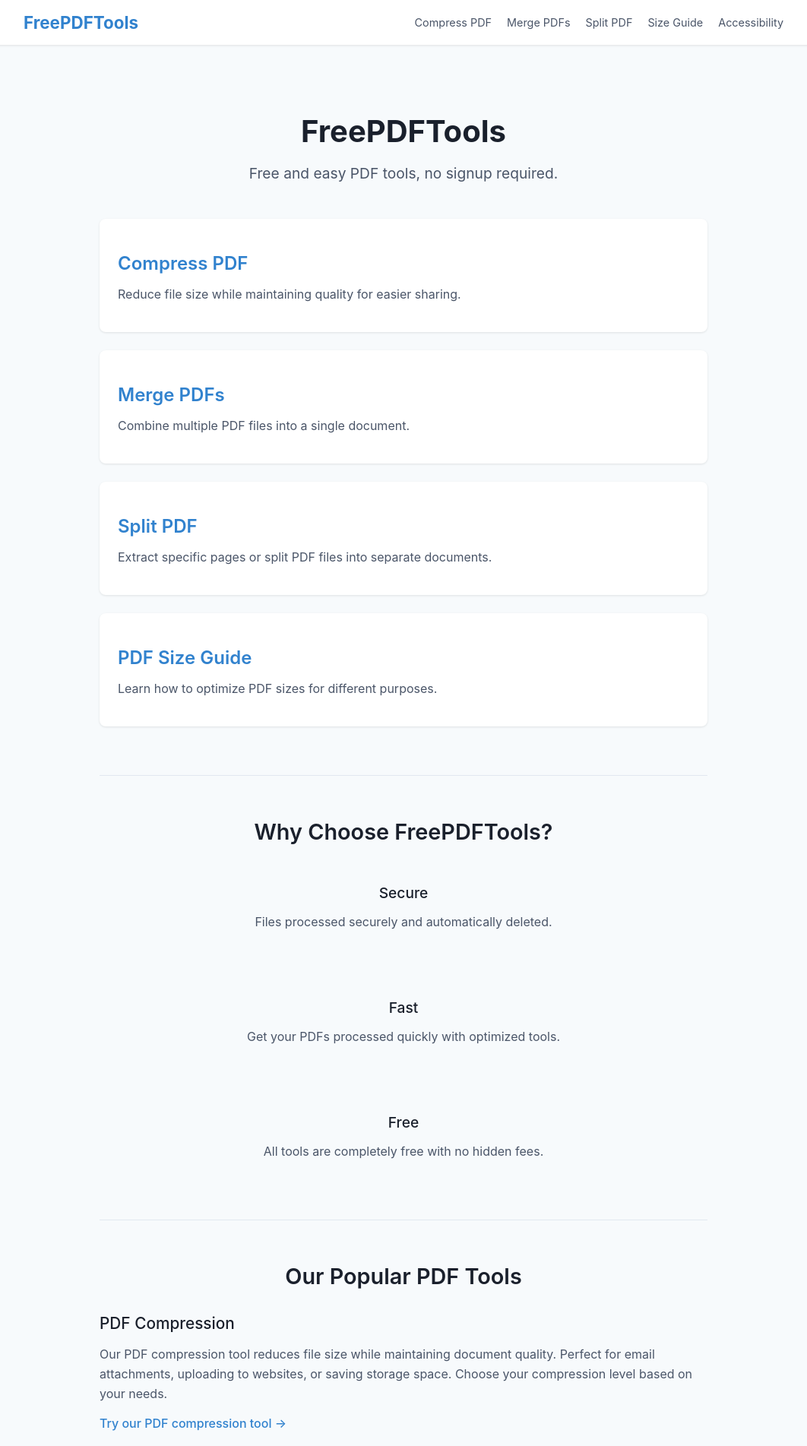
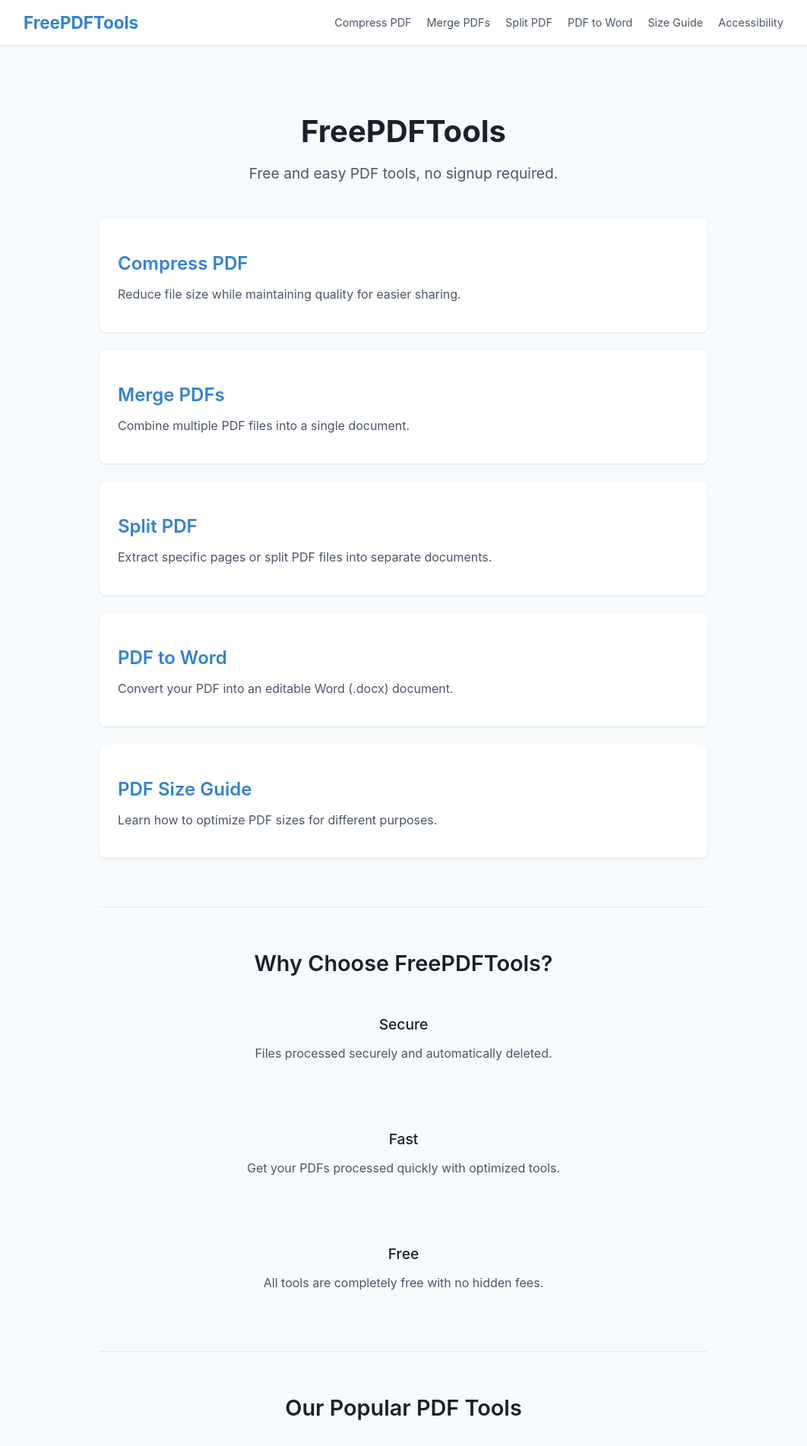
Before and after one commit to someentropy/pdf-tools-site, a Flask app: page / in a window 1280 px wide. Shown: the top 1903 px of the page at 76% size, without its empty margins (109-1171 px from the left). Run offline with Flask 3, Linux system fonts and the light colour scheme.

Commit message:
pdf-to-word

```diff
--- a/app/routes.py
+++ b/app/routes.py
@@ -11,6 +11,8 @@ import json
 import os
 from datetime import datetime
 from flask import flash, redirect, url_for, jsonify
+from pdf2docx import Converter  # Add this near your other imports
+
 
 app_routes = Blueprint("routes", __name__)
 UPLOAD_FOLDER = os.path.join(os.path.dirname(os.path.dirname(__file__)), "uploads")
@@ -307,6 +309,7 @@ def sitemap():
         {"loc": "/compress-pdf-online", "priority": "0.8"},
         {"loc": "/merge-pdf-files", "priority": "0.8"},
         {"loc": "/split-pdf", "priority": "0.8"},
+        {"loc": "/pdf-to-word", "priority": "0.8"},
         {"loc": "/pdf-file-size-guide", "priority": "0.7"},
         {"loc": "/pdf-accessibility-guide", "priority": "0.7"},
         {"loc": "/about", "priority": "0.5"},
@@ -460,3 +463,38 @@ def split_pdf():
             return render_template("split.html", success=True, download_link=f"/download?filename={zip_filename}")
 
     return render_template("split.html")
+
+@app_routes.route("/pdf-to-word", methods=["GET", "POST"])
+def pdf_to_word():
+    if request.method == "POST":
+        if "file" not in request.files:
+            return render_template("pdf_to_word.html", error="No file uploaded")
+
+        file = request.files["file"]
+        if file.filename == "":
+            return render_template("pdf_to_word.html", error="No file selected")
+
+        filename = secure_filename(file.filename)
+        timestamp = datetime.now().strftime("%Y%m%d%H%M%S")
+        base_name = os.path.splitext(filename)[0]
+        pdf_path = os.path.join(UPLOAD_FOLDER, f"{timestamp}_{filename}")
+        docx_filename = f"{timestamp}_{base_name}.docx"
+        docx_path = os.path.join(UPLOAD_FOLDER, docx_filename)
+
+        file.save(pdf_path)
+
+        try:
+            # Convert PDF to DOCX
+            converter = Converter(pdf_path)
+            converter.convert(docx_path, start=0, end=None)
+            converter.close()
+
+            # Delete the PDF input immediately
+            os.remove(pdf_path)
+
+            return render_template("pdf_to_word.html", success=True, download_link=f"/download?filename={docx_filename}")
+
+        except Exception as e:
+            return render_template("pdf_to_word.html", error=f"Conversion failed: {str(e)}")
+
+    return render_template("pdf_to_word.html")
--- a/app/templates/index.html
+++ b/app/templates/index.html
@@ -1,9 +1,9 @@
 {% extends "layout.html" %}
-{% block title %}Free PDF Tools Online - Compress & Merge PDFs | FreePDFTools{% endblock %}
-{% block description %}FreePDFTools offers 100% free online tools to compress, merge and edit PDF files. No signup, no watermarks, and no file limits. Fast, secure and easy to use.{% endblock %}
-{% block keywords %}PDF tools, free PDF editor, compress PDF online, merge PDF files, no signup PDF tools{% endblock %}
+{% block title %}Free PDF Tools Online - Compress, Merge, Convert | FreePDFTools{% endblock %}
+{% block description %}FreePDFTools offers 100% free online tools to compress, merge, convert and edit PDF files. No signup, no watermarks, and no file limits. Fast, secure and easy to use.{% endblock %}
+{% block keywords %}PDF tools, free PDF editor, compress PDF, merge PDF, convert PDF to Word{% endblock %}
 {% block og_title %}Free PDF Tools Online | FreePDFTools{% endblock %}
-{% block og_description %}FreePDFTools offers free online tools to compress, merge and edit PDF files without signup. Fast, secure and easy to use.{% endblock %}
+{% block og_description %}FreePDFTools offers free online tools to compress, merge, and convert PDF files without signup. Fast, secure and easy to use.{% endblock %}
 
 {% block content %}
 <section style="max-width: 800px; margin: 0 auto; padding: 40px 20px; text-align: center;">
@@ -11,28 +11,35 @@
   <p style="font-size: 1.2rem; color: #4a5568; margin-bottom: 32px;">Free and easy PDF tools, no signup required.</p>
 
   <div style="display: grid; grid-template-columns: 1fr; gap: 24px; margin: 48px 0; text-align: left;">
-    <article style="display: block; background-color: white; border-radius: 8px; padding: 24px; box-shadow: 0 1px 3px rgba(0,0,0,0.1); text-decoration: none;">
+    <article style="background-color: white; border-radius: 8px; padding: 24px; box-shadow: 0 1px 3px rgba(0,0,0,0.1);">
       <a href="/compress-pdf-online" style="text-decoration: none;">
         <h2 style="font-size: 1.5rem; font-weight: 600; color: #3182ce; margin-bottom: 12px;">Compress PDF</h2>
         <p style="color: #4a5568;">Reduce file size while maintaining quality for easier sharing.</p>
       </a>
     </article>
 
-    <article style="display: block; background-color: white; border-radius: 8px; padding: 24px; box-shadow: 0 1px 3px rgba(0,0,0,0.1); text-decoration: none;">
+    <article style="background-color: white; border-radius: 8px; padding: 24px; box-shadow: 0 1px 3px rgba(0,0,0,0.1);">
       <a href="/merge-pdf-files" style="text-decoration: none;">
         <h2 style="font-size: 1.5rem; font-weight: 600; color: #3182ce; margin-bottom: 12px;">Merge PDFs</h2>
         <p style="color: #4a5568;">Combine multiple PDF files into a single document.</p>
       </a>
     </article>
 
-    <article style="display: block; background-color: white; border-radius: 8px; padding: 24px; box-shadow: 0 1px 3px rgba(0,0,0,0.1); text-decoration: none;">
+    <article style="background-color: white; border-radius: 8px; padding: 24px; box-shadow: 0 1px 3px rgba(0,0,0,0.1);">
       <a href="/split-pdf" style="text-decoration: none;">
         <h2 style="font-size: 1.5rem; font-weight: 600; color: #3182ce; margin-bottom: 12px;">Split PDF</h2>
         <p style="color: #4a5568;">Extract specific pages or split PDF files into separate documents.</p>
       </a>
     </article>
 
-    <article style="display: block; background-color: white; border-radius: 8px; padding: 24px; box-shadow: 0 1px 3px rgba(0,0,0,0.1); text-decoration: none;">
+    <article style="background-color: white; border-radius: 8px; padding: 24px; box-shadow: 0 1px 3px rgba(0,0,0,0.1);">
+      <a href="/pdf-to-word" style="text-decoration: none;">
+        <h2 style="font-size: 1.5rem; font-weight: 600; color: #3182ce; margin-bottom: 12px;">PDF to Word</h2>
+        <p style="color: #4a5568;">Convert your PDF into an editable Word (.docx) document.</p>
+      </a>
+    </article>
+
+    <article style="background-color: white; border-radius: 8px; padding: 24px; box-shadow: 0 1px 3px rgba(0,0,0,0.1);">
       <a href="/pdf-file-size-guide" style="text-decoration: none;">
         <h2 style="font-size: 1.5rem; font-weight: 600; color: #3182ce; margin-bottom: 12px;">PDF Size Guide</h2>
         <p style="color: #4a5568;">Learn how to optimize PDF sizes for different purposes.</p>
@@ -66,25 +73,31 @@
 
     <div style="text-align: left; margin-bottom: 30px;">
       <h3 style="font-size: 1.3rem; font-weight: 500; color: #1a202c; margin-bottom: 15px;">PDF Compression</h3>
-      <p style="color: #4a5568; line-height: 1.6;">Our PDF compression tool reduces file size while maintaining document quality. Perfect for email attachments, uploading to websites, or saving storage space. Choose your compression level based on your needs.</p>
+      <p style="color: #4a5568;">Reduce file size while maintaining document quality. Perfect for email attachments, uploading to websites, or saving storage space.</p>
       <p style="margin-top: 10px;"><a href="/compress-pdf-online" style="color: #3182ce; text-decoration: none; font-weight: 500;">Try our PDF compression tool →</a></p>
     </div>
 
     <div style="text-align: left; margin-bottom: 30px;">
       <h3 style="font-size: 1.3rem; font-weight: 500; color: #1a202c; margin-bottom: 15px;">PDF Merger</h3>
-      <p style="color: #4a5568; line-height: 1.6;">Combine multiple PDF files into a single document with our PDF merger tool. Organize related information, create comprehensive reports, or consolidate multiple scanned pages into one PDF file.</p>
+      <p style="color: #4a5568;">Combine multiple PDF files into a single document. Organize related information or consolidate scans into one file.</p>
       <p style="margin-top: 10px;"><a href="/merge-pdf-files" style="color: #3182ce; text-decoration: none; font-weight: 500;">Try our PDF merger tool →</a></p>
     </div>
 
     <div style="text-align: left; margin-bottom: 30px;">
       <h3 style="font-size: 1.3rem; font-weight: 500; color: #1a202c; margin-bottom: 15px;">PDF Splitter</h3>
-      <p style="color: #4a5568; line-height: 1.6;">Extract specific pages from your PDFs or split documents into individual pages with our PDF splitting tool. Perfect for removing unwanted content, creating shorter documents from larger ones, or separating multi-page scans.</p>
+      <p style="color: #4a5568;">Extract specific pages from your PDFs or split them into individual pages. Useful for trimming or reorganizing files.</p>
       <p style="margin-top: 10px;"><a href="/split-pdf" style="color: #3182ce; text-decoration: none; font-weight: 500;">Try our PDF splitter tool →</a></p>
     </div>
 
     <div style="text-align: left; margin-bottom: 30px;">
+      <h3 style="font-size: 1.3rem; font-weight: 500; color: #1a202c; margin-bottom: 15px;">PDF to Word Converter</h3>
+      <p style="color: #4a5568;">Turn your PDF into an editable Word document for quick editing or reuse. Perfect for resumes, contracts, or reports.</p>
+      <p style="margin-top: 10px;"><a href="/pdf-to-word" style="color: #3182ce; text-decoration: none; font-weight: 500;">Try our PDF to Word tool →</a></p>
+    </div>
+
+    <div style="text-align: left; margin-bottom: 30px;">
       <h3 style="font-size: 1.3rem; font-weight: 500; color: #1a202c; margin-bottom: 15px;">PDF File Size Guide</h3>
-      <p style="color: #4a5568; line-height: 1.6;">Learn how to optimize PDF file sizes for different purposes including email, web, printing, and archiving. Our expert guide helps you create the perfect PDF for every situation.</p>
+      <p style="color: #4a5568;">Learn how to optimize PDF file sizes for different uses: email, web publishing, archiving, or printing.</p>
       <p style="margin-top: 10px;"><a href="/pdf-file-size-guide" style="color: #3182ce; text-decoration: none; font-weight: 500;">Read our PDF size guide →</a></p>
     </div>
   </section>
@@ -97,7 +110,7 @@
   "name": "FreePDFTools",
   "url": "https://freepdftools.carbonprojects.dev",
   "logo": "https://freepdftools.carbonprojects.dev/static/carbonpdf-og.png",
-  "description": "Free online PDF tools to compress, merge and edit PDF files without signup. Fast, secure and easy to use.",
+  "description": "Free online PDF tools to compress, merge, split and convert PDF files without signup. Fast, secure and easy to use.",
   "sameAs": [
     "https://twitter.com/freepdftools",
     "https://facebook.com/freepdftools"
--- a/app/templates/layout.html
+++ b/app/templates/layout.html
@@ -87,11 +55,12 @@
         <h1 style="font-size: 1.4rem; margin: 0;">FreePDFTools</h1>
       </a>
       <nav class="mobile-center" style="display: flex; gap: 20px;" aria-label="Main Navigation">
-        <a class="nav-link" href="/compress-pdf-online" style="font-size: 0.9rem; color: #4a5568; text-decoration: none; transition: color 0.2s;">Compress PDF</a>
-        <a class="nav-link" href="/merge-pdf-files" style="font-size: 0.9rem; color: #4a5568; text-decoration: none; transition: color 0.2s;">Merge PDFs</a>
-        <a class="nav-link" href="/split-pdf" style="font-size: 0.9rem; color: #4a5568; text-decoration: none; transition: color 0.2s;">Split PDF</a>
-        <a class="nav-link" href="/pdf-file-size-guide" style="font-size: 0.9rem; color: #4a5568; text-decoration: none; transition: color 0.2s;">Size Guide</a>
-        <a class="nav-link" href="/pdf-accessibility-guide" style="font-size: 0.9rem; color: #4a5568; text-decoration: none; transition: color 0.2s;">Accessibility</a>
+        <a class="nav-link" href="/compress-pdf-online" style="font-size: 0.9rem; color: #4a5568; text-decoration: none;">Compress PDF</a>
+        <a class="nav-link" href="/merge-pdf-files" style="font-size: 0.9rem; color: #4a5568; text-decoration: none;">Merge PDFs</a>
+        <a class="nav-link" href="/split-pdf" style="font-size: 0.9rem; color: #4a5568; text-decoration: none;">Split PDF</a>
+        <a class="nav-link" href="/pdf-to-word" style="font-size: 0.9rem; color: #4a5568; text-decoration: none;">PDF to Word</a>
+        <a class="nav-link" href="/pdf-file-size-guide" style="font-size: 0.9rem; color: #4a5568; text-decoration: none;">Size Guide</a>
+        <a class="nav-link" href="/pdf-accessibility-guide" style="font-size: 0.9rem; color: #4a5568; text-decoration: none;">Accessibility</a>
       </nav>
     </div>
   </header>
@@ -105,24 +74,20 @@
       <p>&copy; 2025 FreePDFTools. Built with love.</p>
       <nav style="margin-top: 12px;" aria-label="Footer Navigation">
         <a href="/about" style="color: #a0aec0; margin: 0 10px; text-decoration: none;">About</a>
+        <a href="/contact" style="color: #a0aec0; margin: 0 10px; text-decoration: none;">Contact</a>
+        <a href="/privacy" style="color: #a0aec0; margin: 0 10px; text-decoration: none;">Privacy</a>
+        <a href="/terms" style="color: #a0aec0; margin: 0 10px; text-decoration: none;">Terms</a>
+        <a href="/pdf-file-size-guide" style="color: #a0aec0; margin: 0 10px; text-decoration: none;">PDF Size Guide</a>
         <a href="/pdf-accessibility-guide" style="color: #a0aec0; margin: 0 10px; text-decoration: none;">Accessibility Guide</a>
-        <a href="/pdf-file-size-guide" style="color: #a0aec0; margin: 0 10px; text-decoration: none;">PDF Size Guide</a>
-        <a href="/privacy" style="color: #a0aec0; margin: 0 10px; text-decoration: none;">Privacy Policy</a>
-        <a href="/terms" style="color: #a0aec0; margin: 0 10px; text-decoration: none;">Terms of Service</a>
-        <a href="/contact" style="color: #a0aec0; margin: 0 10px; text-decoration: none;">Contact</a>
       </nav>
     </div>
   </footer>
 
+
   <script>
-    // Add hover effect to navigation links
     document.querySelectorAll('nav a').forEach(link => {
-      link.addEventListener('mouseover', () => {
-        link.style.color = '#3182ce';
-      });
-      link.addEventListener('mouseout', () => {
-        link.style.color = '#4a5568';
-      });
+      link.addEventListener('mouseover', () => link.style.color = '#3182ce');
+      link.addEventListener('mouseout', () => link.style.color = '#4a5568');
     });
   </script>
 
```
Also changed, not shown: other parts of app/templates/layout.html (+8 -40 lines), app/templates/pdf_to_word.html (added, +29 -0 lines).
